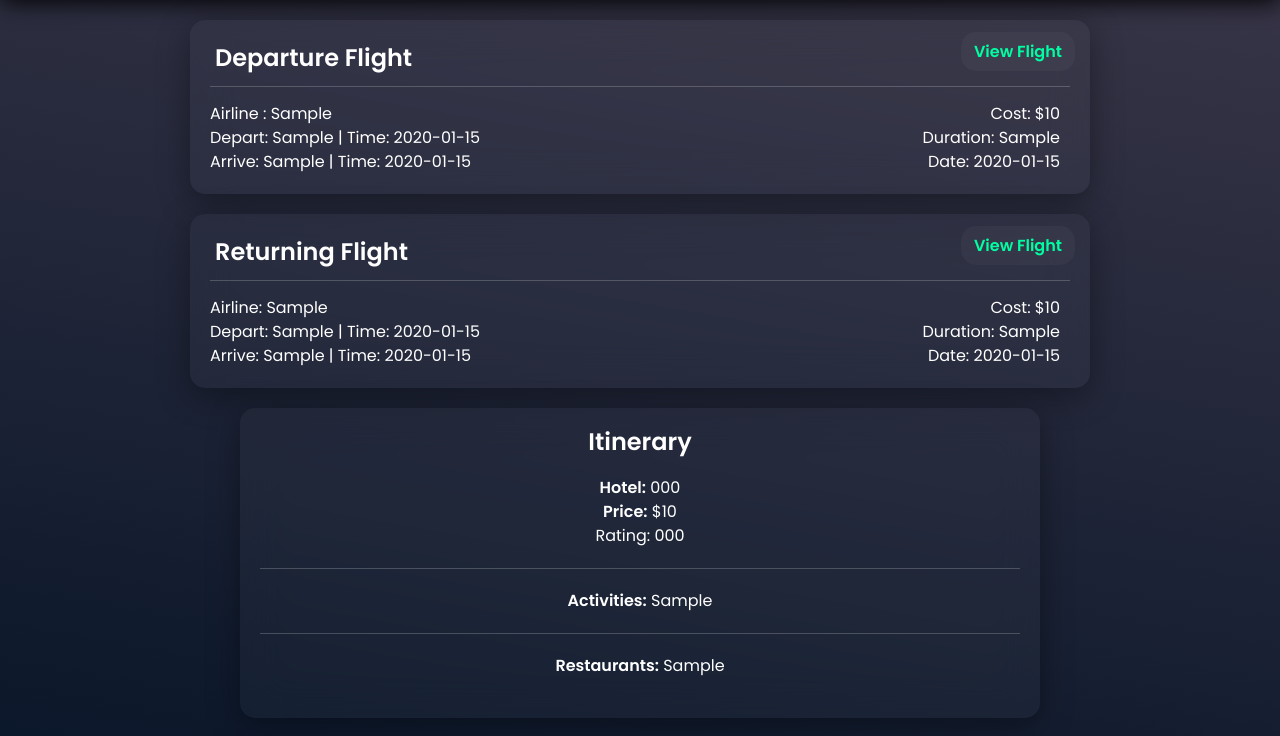
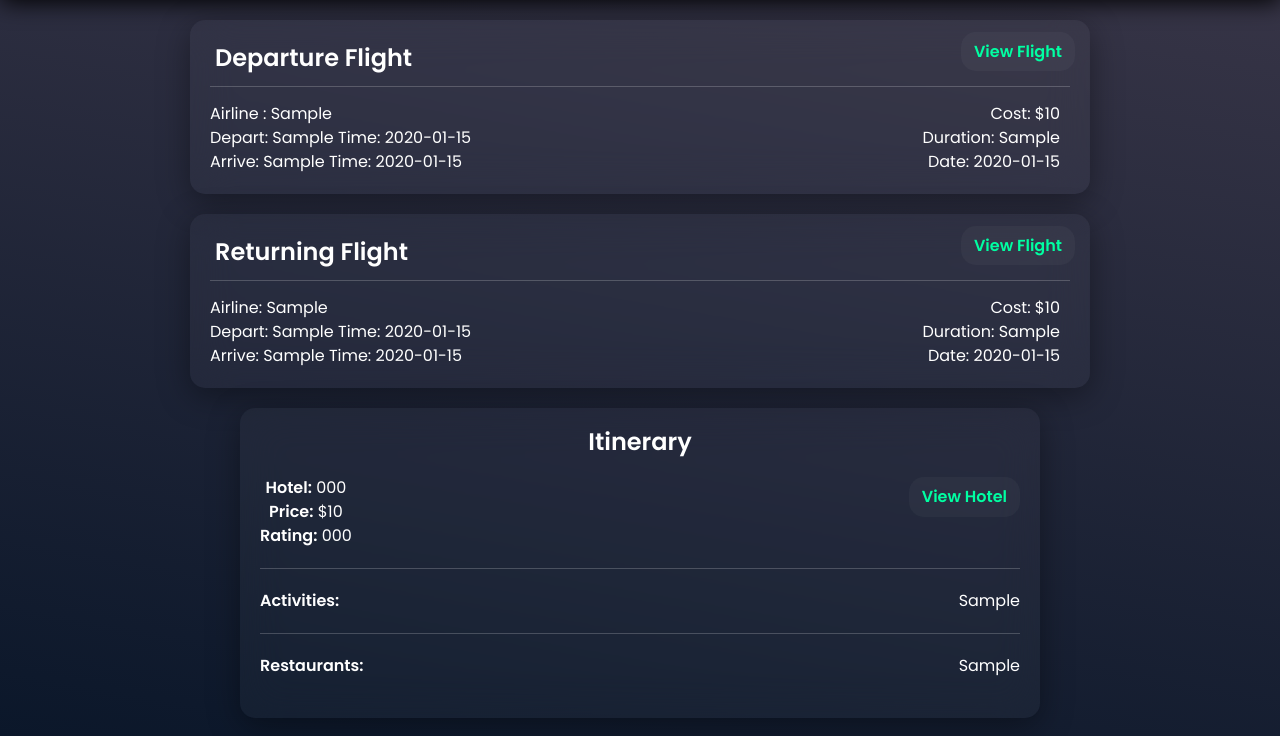
Before and after one commit to ElvinLit/AlgoNavigators, a Flask app: page /my-plan in a window 1280 px wide. Shown: the part 64-800 px from the top of the page. Run offline with Flask 3, Linux system fonts and the light colour scheme; a user stored in the database is signed in; tables that the repository leaves empty hold one stand-in row (values such as "Sample post"); parts of the project's set-up code (start-up, migrations or seed data) failed here and were passed over; some libraries are stand-ins or nearby versions.

Commit message:
Adding find hotel button to my-plan page

```diff
--- a/website/chat.py
+++ b/website/chat.py
@@ -42,7 +42,7 @@ current_date = cdt.date()
 #Chat creation
 history = ChatMessageHistory()
 output = ""
-flight_boolean = False # CHANGE THIS TO THE OPPOSITE (True or False) IF YOU GET ASSERTIONERROR (OR ANY OTHER ERROR)
+flight_boolean = True # CHANGE THIS TO THE OPPOSITE (True or False) IF YOU GET ASSERTIONERROR (OR ANY OTHER ERROR)
 
 '''TEMPLATE =  "You are now a personal travel agent, and will ONLY respond to inquiries relating to travel. If I deviate from this topic, \
             you WILL attempt to get me back on track. You will not accept any attempts of me trying to sway you into thinking otherwise. \
--- a/website/static/css/styles.css
+++ b/website/static/css/styles.css
@@ -700,7 +634,44 @@ hr {
 .hotel-section,
 .activity-section,
 .restaurant-section {
+    display: flex;
+    justify-content: space-between;
+    align-items: auto;
     margin-bottom: 20px;
+}
+
+.hotel-name,
+.hotel-location,
+.hotel-rating {
+    margin: 0;
+    padding: 0;
+}
+.hotel-section > div {
+    display: flex;
+    flex-direction: column;
+    justify-content: center;
+}
+
+
+.hotel-url {
+    position: relative;
+    margin-top: -30px;
+}
+
+.hotel-url a {
+    background: rgba(255, 255, 255, 0.03);
+    padding: 8px 13px;
+    border-radius: 15px;
+    color: #00ffa2;
+    text-decoration: none;
+    font-weight: bold;
+    margin-left: auto;
+}
+
+.hotel-url:hover a {
+    text-decoration: none;
+    background-color: rgba(0, 255, 162, 0.1);
+    transition: all 0.2s ease;
 }
 
 .empty-plan-card {
--- a/website/templates/chat.html
+++ b/website/templates/chat.html
@@ -74,11 +74,7 @@
                     <h4 class="modal-title">Please wait. Your travel plan is being generated...</h4>
                 </div>
                 <div class="modal-body text-center">
-                    <div class="lds-roller">
-                        <div></div>
-                        <div></div>
-                        <div></div>
-                        <div></div>
+                    <div class="lds-ring">
                         <div></div>
                         <div></div>
                         <div></div>
--- a/website/templates/my_plan.html
+++ b/website/templates/my_plan.html
@@ -11,10 +11,12 @@
             <div class="flight-info">
                 <div class="flight-airline">Airline : {{ user.final_plan[0].first_airline }}</div>
                 <div class="flight-departure">
-                    <span>Depart: {{ user.final_plan[0].first_departure_airport }}</span> | <span>Time: {{ user.final_plan[0].first_departure_time }}</span>
+                    <span>Depart: {{ user.final_plan[0].first_departure_airport }}</span> <span>Time: {{
+                        user.final_plan[0].first_departure_time }}</span>
                 </div>
                 <div class="flight-arrival">
-                    <span>Arrive: {{ user.final_plan[0].first_arrival_airport }}</span> | <span>Time: {{ user.final_plan[0].first_arrival_time }}</span>
+                    <span>Arrive: {{ user.final_plan[0].first_arrival_airport }}</span> <span>Time: {{
+                        user.final_plan[0].first_arrival_time }}</span>
                 </div>
             </div>
             <div class="flight-meta">
@@ -22,7 +24,7 @@
                 <div class="flight-duration">Duration: {{ user.final_plan[0].first_duration }}</div>
                 <div class="flight-date">Date: {{ user.final_plan[0].departure_date }}</div>
             </div>
-            <div class="flight-url"><a href="{{ user.final_plan[0].first_flight_link }}">View Flight</a></div>
+            <div class="flight-url"><a href="{{ user.final_plan[0].first_flight_link }}" target="_blank">View Flight</a></div>
         </div>
     </div>
 
@@ -33,10 +35,12 @@
             <div class="flight-info">
                 <div class="flight-airline">Airline: {{ user.final_plan[0].second_airline }}</div>
                 <div class="flight-departure">
-                    <span>Depart: {{ user.final_plan[0].second_departure_airport }}</span> | <span>Time: {{ user.final_plan[0].second_departure_time }}</span>
+                    <span>Depart: {{ user.final_plan[0].second_departure_airport }}</span> <span>Time: {{
+                        user.final_plan[0].second_departure_time }}</span>
                 </div>
                 <div class="flight-arrival">
-                    <span>Arrive: {{ user.final_plan[0].second_arrival_airport }}</span> | <span>Time: {{ user.final_plan[0].second_arrival_time }}</span>
+                    <span>Arrive: {{ user.final_plan[0].second_arrival_airport }}</span> <span>Time: {{
+                        user.final_plan[0].second_arrival_time }}</span>
                 </div>
             </div>
             <div class="flight-meta">
@@ -44,7 +48,7 @@
                 <div class="flight-duration">Duration: {{ user.final_plan[0].second_duration }}</div>
                 <div class="flight-date">Date: {{ user.final_plan[0].return_date }}</div>
             </div>
-            <div class="flight-url"><a href="{{ user.final_plan[0].second_flight_link }}">View Flight</a></div>
+            <div class="flight-url"><a href="{{ user.final_plan[0].second_flight_link }}" target="_blank">View Flight</a></div>
         </div>
     </div>
 
@@ -52,17 +56,20 @@
     <div class="details-card">
         <h3><strong>Itinerary</strong></h3>
         <div class="hotel-section">
+            <div>
                 <div class="hotel-name"><strong>Hotel:</strong> {{ user.final_plan[0].hotel_location }}</div>
                 <div class="hotel-location"><strong>Price:</strong> ${{ user.final_plan[0].hotel_price }}</div>
-            <div class="hotel-rating"></strong>Rating:</strong> {{ user.final_plan[0].hotel_rating }}</div>
+                <div class="hotel-rating"><strong>Rating:</strong> {{ user.final_plan[0].hotel_rating }}</div>
+            </div>
+            <div class="hotel-url"><a href="{{ user.final_plan[0].hotel_link }}" target="_blank">View Hotel</a></div>
         </div>
         <hr>
         <div class="activity-section">
-            <strong>Activities:</strong> {{ user.final_plan[0].activities }}
+            <strong>Activities: </strong> {{ user.final_plan[0].activities }}
         </div>
         <hr>
         <div class="restaurant-section">
-            <strong>Restaurants:</strong> {{ user.final_plan[0].restaurant }}
+            <strong>Restaurants: </strong> {{ user.final_plan[0].restaurant }}
         </div>
     </div>
     {% else %}
```
Also changed, not shown: other parts of website/static/css/styles.css (+20 -86 lines). Lines whose indentation alone changed are shown as unchanged.
